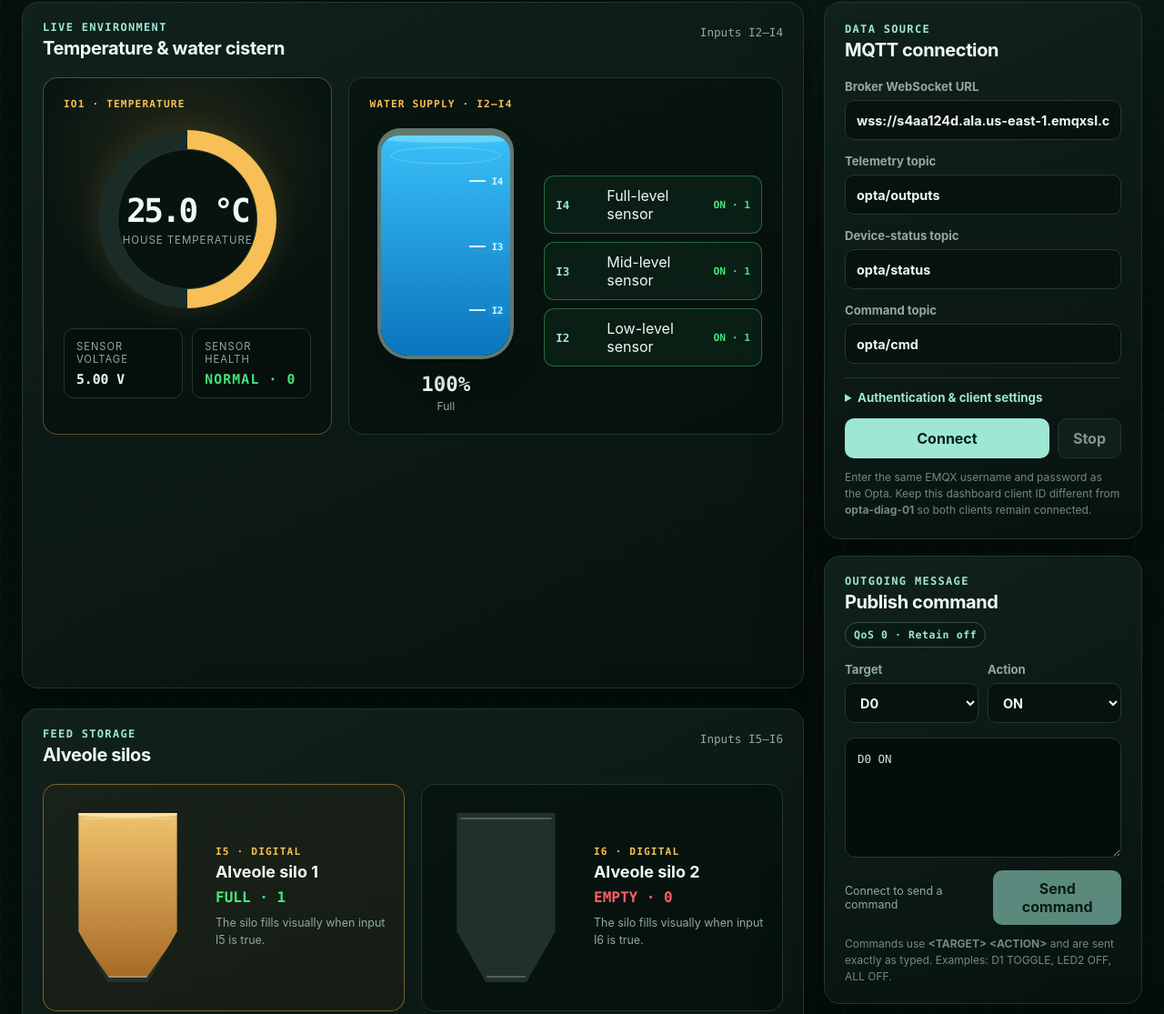
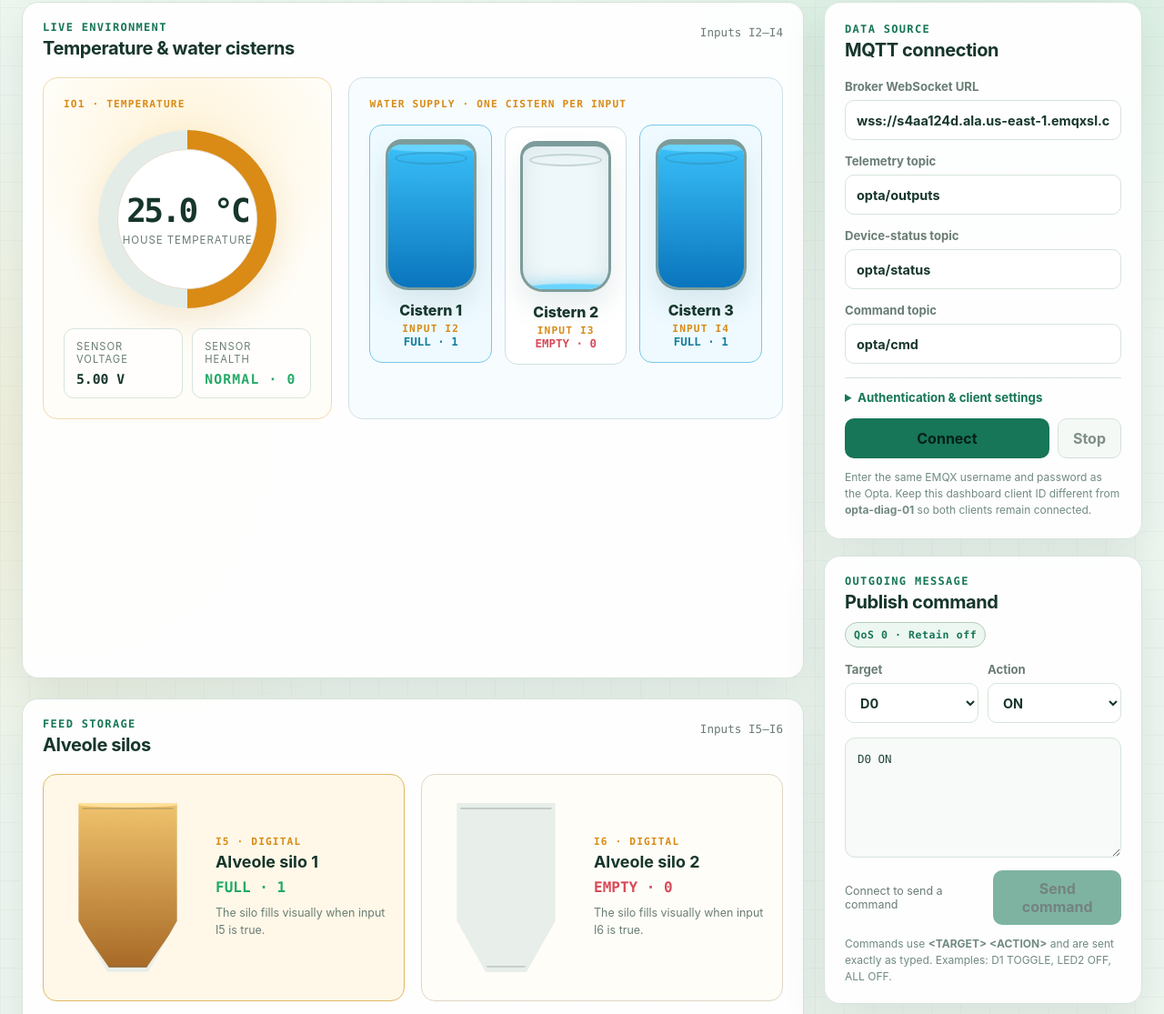
Before and after one commit to MahdiGU/MQTT-OPTA-Dashboard, a plain HTML site: page dist/index.html in a window 1280 px wide. Shown: the part 120-1235 px from the top of the page at 91% size. Drawn offline with Linux system fonts and the light colour scheme.

Commit message:
Brighten poultry dashboard and split cistern inputs

```diff
--- a/dist/index.html
+++ b/dist/index.html
@@ -3,7 +3,7 @@
 <head>
   <meta charset="UTF-8" />
   <meta name="viewport" content="width=device-width, initial-scale=1.0" />
-  <meta name="theme-color" content="#08110f" />
+  <meta name="theme-color" content="#eef6f0" />
   <meta name="description" content="A live MQTT poultry dashboard for temperature, cistern water level, and feed silos." />
   <title>Poultry Farm Monitor</title>
   <link rel="preconnect" href="https://unpkg.com" crossorigin />
@@ -11,19 +11,19 @@
   <script src="https://unpkg.com/mqtt@5.14.1/dist/mqtt.min.js"></script>
   <style>
     :root {
-      color-scheme: dark;
-      --bg: #06100e;
-      --surface: #0b1714;
-      --surface-2: #101f1b;
-      --line: #223832;
-      --line-bright: #345349;
-      --text: #eef8f4;
-      --muted: #91a9a1;
-      --mint: #9ee7d3;
-      --green: #45e57d;
-      --red: #ff5d66;
-      --amber: #f7bf55;
-      --shadow: 0 28px 70px rgba(0, 0, 0, .34);
+      color-scheme: light;
+      --bg: #eef6f0;
+      --surface: #ffffff;
+      --surface-2: #f6faf7;
+      --line: #d7e4da;
+      --line-bright: #b4cbbb;
+      --text: #17362b;
+      --muted: #6a7d74;
+      --mint: #167657;
+      --green: #24a967;
+      --red: #d84b58;
+      --amber: #d98b16;
+      --shadow: 0 18px 48px rgba(46, 81, 61, .11);
       font-family: Inter, ui-sans-serif, system-ui, -apple-system, BlinkMacSystemFont, "Segoe UI", sans-serif;
     }
 
@@ -33,11 +33,12 @@
       min-width: 320px;
       min-height: 100vh;
       background:
-        radial-gradient(circle at 86% 2%, rgba(46, 139, 112, .13), transparent 28rem),
-        linear-gradient(rgba(108, 177, 156, .035) 1px, transparent 1px),
-        linear-gradient(90deg, rgba(108, 177, 156, .035) 1px, transparent 1px),
+        radial-gradient(circle at 86% 2%, rgba(95, 196, 142, .19), transparent 30rem),
+        radial-gradient(circle at 5% 32%, rgba(255, 205, 103, .16), transparent 25rem),
+        linear-gradient(rgba(53, 118, 83, .045) 1px, transparent 1px),
+        linear-gradient(90deg, rgba(53, 118, 83, .045) 1px, transparent 1px),
         var(--bg);
-      background-size: auto, 32px 32px, 32px 32px, auto;
+      background-size: auto, auto, 32px 32px, 32px 32px, auto;
       color: var(--text);
     }
 
@@ -60,8 +61,8 @@
     .brand { display: flex; align-items: center; gap: 14px; }
     .mark {
       width: 42px; height: 42px; border: 1px solid var(--line-bright); border-radius: 12px;
-      display: grid; place-items: center; background: linear-gradient(145deg, #142822, #0a1512);
-      box-shadow: inset 0 1px 0 rgba(255,255,255,.04);
+      display: grid; place-items: center; background: linear-gradient(145deg, #ffffff, #e5f2e9);
+      box-shadow: 0 8px 20px rgba(39,101,68,.12);
     }
     .mark svg { width: 23px; height: 23px; }
     h1 { margin: 0; font-size: 1.06rem; letter-spacing: .08em; text-transform: uppercase; }
@@ -74,7 +75,7 @@
     .layout { display: grid; grid-template-columns: minmax(0, 1fr) 350px; gap: 22px; margin-top: 22px; }
     .main { min-width: 0; display: grid; gap: 22px; }
     .panel {
-      background: linear-gradient(155deg, rgba(17,33,29,.97), rgba(8,19,16,.98));
+      background: rgba(255,255,255,.94);
       border: 1px solid var(--line); border-radius: 18px; box-shadow: var(--shadow);
     }
     .panel-head { display: flex; justify-content: space-between; align-items: flex-start; gap: 16px; padding: 20px 22px 0; }
@@ -108,19 +109,19 @@
     .digital-inputs .led-grid { padding: 0; grid-template-columns: repeat(4, minmax(0, 1fr)); }
     .channel {
       min-height: 152px; padding: 16px; border: 1px solid var(--line); border-radius: 14px;
-      background: rgba(3, 12, 9, .52); display: flex; flex-direction: column; align-items: center;
+      background: #f7faf8; display: flex; flex-direction: column; align-items: center;
       justify-content: space-between; transition: border-color .2s ease, transform .2s ease, background .2s ease;
     }
     .channel:hover { transform: translateY(-2px); border-color: var(--line-bright); }
-    .channel.on { background: rgba(25, 73, 48, .22); border-color: rgba(69,229,125,.3); }
+    .channel.on { background: #e9f8ef; border-color: rgba(36,169,103,.38); }
     .led {
       width: 58px; height: 58px; border-radius: 50%; background: var(--red);
-      border: 7px solid #251315;
+      border: 7px solid #f3d8db;
       box-shadow: 0 0 0 1px rgba(255,93,102,.35), inset -8px -9px 13px rgba(89,0,5,.42), inset 5px 5px 10px rgba(255,255,255,.2), 0 0 22px rgba(255,93,102,.22);
       transition: background .18s ease, box-shadow .18s ease, border-color .18s ease;
     }
     .channel.on .led {
-      background: var(--green); border-color: #102b1a;
+      background: var(--green); border-color: #d5efdf;
       box-shadow: 0 0 0 1px rgba(69,229,125,.43), inset -8px -9px 13px rgba(0,79,27,.44), inset 5px 5px 10px rgba(255,255,255,.24), 0 0 26px rgba(69,229,125,.34);
     }
     .channel-name { font: 700 1rem ui-monospace, SFMono-Regular, Menlo, monospace; letter-spacing: .08em; }
@@ -128,44 +129,53 @@
     .channel.on .channel-value { color: var(--green); }
 
     .poultry-grid { display: grid; grid-template-columns: minmax(270px, .8fr) minmax(340px, 1.2fr); gap: 18px; padding: 20px 22px 22px; }
-    .temperature-card { padding: 22px; border: 1px solid rgba(247,191,85,.32); border-radius: 16px; background: radial-gradient(circle at 50% 25%, rgba(247,191,85,.12), transparent 50%), rgba(3,12,9,.5); }
+    .temperature-card { padding: 22px; border: 1px solid #efdbad; border-radius: 16px; background: radial-gradient(circle at 50% 25%, rgba(255,199,74,.2), transparent 52%), #fffdf7; }
     .temperature-card.fault { border-color: rgba(255,93,102,.52); }
-    .temperature-ring { width: 196px; height: 196px; margin: 22px auto; border-radius: 50%; display: grid; place-items: center; background: conic-gradient(var(--amber) 0 68%, #1b2b26 68% 100%); box-shadow: 0 0 34px rgba(247,191,85,.12); }
-    .temperature-core { width: 154px; height: 154px; border-radius: 50%; display: grid; place-items: center; text-align: center; background: #08130f; border: 1px solid var(--line); }
+    .temperature-ring { width: 196px; height: 196px; margin: 22px auto; border-radius: 50%; display: grid; place-items: center; background: conic-gradient(var(--amber) 0 68%, #e4ece7 68% 100%); box-shadow: 0 14px 36px rgba(184,126,22,.16); }
+    .temperature-core { width: 154px; height: 154px; border-radius: 50%; display: grid; place-items: center; text-align: center; background: #ffffff; border: 1px solid #e6ded0; }
     .temperature-value { font: 800 2.25rem ui-monospace, SFMono-Regular, Menlo, monospace; letter-spacing: -.07em; }
     .temperature-caption { margin-top: 5px; color: var(--muted); font-size: .72rem; letter-spacing: .08em; text-transform: uppercase; }
     .temperature-details { display: grid; grid-template-columns: 1fr 1fr; gap: 10px; }
-    .mini-stat { padding: 12px 13px; border: 1px solid var(--line); border-radius: 11px; background: rgba(4,13,10,.58); }
+    .mini-stat { padding: 12px 13px; border: 1px solid var(--line); border-radius: 11px; background: rgba(255,255,255,.78); }
     .mini-stat strong { display: block; margin-top: 6px; font: 750 .92rem ui-monospace, SFMono-Regular, Menlo, monospace; }
 
-    .water-card { padding: 22px; border: 1px solid var(--line); border-radius: 16px; background: rgba(3,12,9,.5); }
+    .water-card { padding: 22px; border: 1px solid #cfe1e7; border-radius: 16px; background: #f7fcff; }
     .vessel-layout { display: grid; grid-template-columns: minmax(150px, .7fr) minmax(180px, 1fr); align-items: center; gap: 24px; margin-top: 20px; }
-    .tank { position: relative; width: 150px; height: 254px; margin: 0 auto; overflow: hidden; border: 4px solid #617871; border-top-width: 8px; border-radius: 25px 25px 35px 35px; background: rgba(2,10,13,.72); box-shadow: inset 0 0 30px rgba(0,0,0,.4), 0 20px 35px rgba(0,0,0,.2); }
-    .tank::before { content: ""; position: absolute; z-index: 3; inset: 12px 10px auto; height: 16px; border-radius: 50%; border: 2px solid rgba(214,240,235,.2); }
+    .tank { position: relative; width: 150px; height: 254px; margin: 0 auto; overflow: hidden; border: 4px solid #7c9c9b; border-top-width: 8px; border-radius: 25px 25px 35px 35px; background: #eef7f9; box-shadow: inset 0 0 25px rgba(70,119,127,.13), 0 16px 30px rgba(60,109,117,.12); }
+    .tank::before { content: ""; position: absolute; z-index: 3; inset: 12px 10px auto; height: 16px; border-radius: 50%; border: 2px solid rgba(47,88,92,.2); }
     .water-fill { position: absolute; inset: auto 0 0; height: 0%; background: linear-gradient(180deg, #39bff8, #0a75bd); transition: height .7s cubic-bezier(.22,.85,.3,1); }
     .water-fill::before { content: ""; position: absolute; left: -12%; top: -8px; width: 124%; height: 18px; border-radius: 50%; background: #68d4ff; box-shadow: 0 0 18px rgba(74,198,250,.58); animation: ripple 3s ease-in-out infinite; }
     @keyframes ripple { 50% { transform: translateX(6px) scaleY(.72); } }
     .level-marker { position: absolute; z-index: 4; right: 8px; display: flex; align-items: center; gap: 7px; color: #768a84; font: 700 .65rem ui-monospace, SFMono-Regular, Menlo, monospace; }
     .level-marker::before { content: ""; width: 18px; height: 2px; background: currentColor; }
-    .level-marker.on { color: #d9f7ff; text-shadow: 0 0 8px #3ac5ff; }
+    .level-marker.on { color: #106a95; text-shadow: 0 0 8px rgba(58,197,255,.35); }
     .level-high { top: 18%; } .level-mid { top: 48%; } .level-low { top: 77%; }
     .vessel-reading { text-align: center; margin-top: 14px; }
     .vessel-reading strong { display: block; font: 800 1.4rem ui-monospace, SFMono-Regular, Menlo, monospace; }
     .vessel-reading span { color: var(--muted); font-size: .76rem; }
     .sensor-list { display: grid; gap: 9px; }
-    .sensor-row { display: grid; grid-template-columns: 46px 1fr auto; align-items: center; gap: 10px; padding: 11px 12px; border: 1px solid var(--line); border-radius: 11px; color: var(--muted); background: rgba(4,13,10,.52); transition: .25s ease; }
-    .sensor-row.on { border-color: rgba(69,229,125,.38); color: var(--text); background: rgba(25,73,48,.22); }
+    .sensor-row { display: grid; grid-template-columns: 46px 1fr auto; align-items: center; gap: 10px; padding: 11px 12px; border: 1px solid var(--line); border-radius: 11px; color: var(--muted); background: #fff; transition: .25s ease; }
+    .sensor-row.on { border-color: rgba(36,169,103,.38); color: var(--text); background: #ebf8f0; }
+
+    .cistern-grid { display: grid; grid-template-columns: repeat(3, minmax(0, 1fr)); gap: 14px; margin-top: 18px; }
+    .cistern-card { padding: 15px 10px; border: 1px solid #cfdee2; border-radius: 14px; text-align: center; background: #fff; transition: border-color .3s ease, background .3s ease, transform .3s ease; }
+    .cistern-card.full { border-color: #79c8e7; background: #eefaff; transform: translateY(-2px); }
+    .cistern-card .tank { width: 100px; height: 166px; border-width: 3px; border-top-width: 6px; border-radius: 18px 18px 25px 25px; }
+    .cistern-card .tank::before { inset: 8px 7px auto; height: 10px; }
+    .cistern-title { margin: 12px 0 4px; font-weight: 780; }
+    .cistern-state { color: var(--red); font: 800 .78rem ui-monospace, SFMono-Regular, Menlo, monospace; }
+    .cistern-card.full .cistern-state { color: #137e9e; }
     .sensor-key { color: var(--mint); font: 800 .78rem ui-monospace, SFMono-Regular, Menlo, monospace; }
     .sensor-bit { color: var(--red); font: 750 .7rem ui-monospace, SFMono-Regular, Menlo, monospace; }
     .sensor-row.on .sensor-bit { color: var(--green); }
 
     .silo-grid { display: grid; grid-template-columns: 1fr 1fr; gap: 18px; padding: 20px 22px 22px; }
-    .silo-card { display: grid; grid-template-columns: 145px 1fr; align-items: center; gap: 24px; min-height: 250px; padding: 20px; border: 1px solid var(--line); border-radius: 15px; background: rgba(3,12,9,.5); }
-    .silo { position: relative; width: 132px; height: 186px; margin: 0 auto; overflow: hidden; clip-path: polygon(9% 0,91% 0,91% 70%,67% 100%,33% 100%,9% 70%); background: #20302b; }
-    .silo::after { content: ""; position: absolute; inset: 5px; clip-path: inherit; border: 2px solid rgba(214,240,235,.25); pointer-events: none; }
+    .silo-card { display: grid; grid-template-columns: 145px 1fr; align-items: center; gap: 24px; min-height: 250px; padding: 20px; border: 1px solid #dfd6c6; border-radius: 15px; background: #fffdf8; }
+    .silo { position: relative; width: 132px; height: 186px; margin: 0 auto; overflow: hidden; clip-path: polygon(9% 0,91% 0,91% 70%,67% 100%,33% 100%,9% 70%); background: #e8eee9; }
+    .silo::after { content: ""; position: absolute; inset: 5px; clip-path: inherit; border: 2px solid rgba(72,91,79,.23); pointer-events: none; }
     .feed-fill { position: absolute; inset: auto 5px 5px; height: 0%; clip-path: polygon(0 0,100% 0,100% 69%,67% 100%,33% 100%,0 69%); background: linear-gradient(180deg,#f2c56f,#a86a27); transition: height .7s cubic-bezier(.22,.85,.3,1); }
     .feed-fill::before { content: ""; position: absolute; inset: 0 0 auto; height: 10px; border-radius: 50%; background: #ffe09a; }
-    .silo-card.full { border-color: rgba(247,191,85,.42); background: rgba(92,58,18,.12); }
+    .silo-card.full { border-color: #e0b867; background: #fff8e8; }
     .silo-copy h3 { margin: 5px 0 8px; font-size: 1.12rem; }
     .silo-state { color: var(--red); font: 800 1rem ui-monospace, SFMono-Regular, Menlo, monospace; }
     .silo-card.full .silo-state { color: var(--green); }
@@ -178,7 +188,7 @@
     .form { display: grid; gap: 15px; margin-top: 20px; }
     label { display: grid; gap: 7px; color: var(--muted); font-size: .82rem; font-weight: 650; }
     input, select {
-      width: 100%; border: 1px solid var(--line); border-radius: 10px; background: #07110f; color: var(--text);
+      width: 100%; border: 1px solid var(--line); border-radius: 10px; background: #ffffff; color: var(--text);
       padding: 11px 12px; font-size: .9rem; min-height: 44px;
     }
     input::placeholder { color: #60746d; }
@@ -193,22 +203,22 @@
       color: #052019; background: var(--mint); transition: transform .15s ease, filter .15s ease;
     }
     .button:hover { filter: brightness(1.08); transform: translateY(-1px); }
-    .button.secondary { color: var(--text); background: #152a24; border: 1px solid var(--line-bright); }
+    .button.secondary { color: var(--text); background: #eef5f0; border: 1px solid var(--line-bright); }
     .button:disabled { opacity: .55; cursor: not-allowed; transform: none; }
     .note { margin: 12px 0 0; color: #718a82; font-size: .75rem; line-height: 1.5; }
 
     .telemetry { padding: 20px 22px; }
     .metric-grid { display: grid; grid-template-columns: 1fr 1fr; gap: 10px; margin-top: 17px; }
-    .metric { padding: 13px; border: 1px solid var(--line); border-radius: 11px; background: rgba(4,13,10,.48); }
+    .metric { padding: 13px; border: 1px solid var(--line); border-radius: 11px; background: #f7faf8; }
     .metric-label { color: var(--muted); font-size: .73rem; text-transform: uppercase; letter-spacing: .08em; }
     .metric-value { margin-top: 7px; font: 700 1.13rem ui-monospace, SFMono-Regular, Menlo, monospace; }
     .timestamp { margin-top: 12px; color: var(--muted); font-size: .79rem; }
 
     .payload-panel, .publish-panel { padding: 20px 22px; }
-    .delivery-spec { display: inline-flex; margin-top: 10px; padding: 6px 9px; border: 1px solid var(--line-bright); border-radius: 999px; color: var(--mint); background: rgba(8, 25, 20, .72); font: 700 .72rem ui-monospace, SFMono-Regular, Menlo, monospace; letter-spacing: .05em; }
+    .delivery-spec { display: inline-flex; margin-top: 10px; padding: 6px 9px; border: 1px solid var(--line-bright); border-radius: 999px; color: var(--mint); background: #edf7f1; font: 700 .72rem ui-monospace, SFMono-Regular, Menlo, monospace; letter-spacing: .05em; }
     .command-builder { display: grid; grid-template-columns: 1fr 1fr; gap: 10px; margin-top: 16px; }
     .payload {
-      width: 100%; min-height: 132px; resize: vertical; margin-top: 16px; color: #c5e9df; background: #050d0b;
+      width: 100%; min-height: 132px; resize: vertical; margin-top: 16px; color: #24473b; background: #f7faf8;
       border: 1px solid var(--line); border-radius: 11px; padding: 13px; font: .78rem/1.55 ui-monospace, SFMono-Regular, Menlo, monospace;
     }
     .payload-actions { display: flex; justify-content: space-between; align-items: center; gap: 12px; margin-top: 10px; }
@@ -237,6 +247,7 @@
       .analog-metrics { grid-template-columns: 1fr; }
       .poultry-grid, .silo-grid { padding-left: 16px; padding-right: 16px; }
       .vessel-layout, .silo-card { grid-template-columns: 1fr; }
+      .cistern-grid { grid-template-columns: 1fr; }
       .silo-copy { text-align: center; }
       .channel { min-height: 132px; }
       .led { width: 50px; height: 50px; }
@@ -262,7 +273,7 @@
     <div class="layout">
       <main class="main">
         <section class="panel" aria-labelledby="overviewTitle">
-          <div class="panel-head"><div><div class="eyebrow">Live environment</div><h2 id="overviewTitle">Temperature &amp; water cistern</h2></div><div class="count">Inputs I2–I4</div></div>
+          <div class="panel-head"><div><div class="eyebrow">Live environment</div><h2 id="overviewTitle">Temperature &amp; water cisterns</h2></div><div class="count">Inputs I2–I4</div></div>
           <div class="poultry-grid">
             <article class="temperature-card" id="lampCard" aria-label="Poultry-house temperature sensor, normal">
               <div class="sensor-tag">IO1 · Temperature</div>
@@ -275,22 +286,20 @@
               </div>
             </article>
 
-            <article class="water-card" aria-label="Water cistern level">
-              <div class="sensor-tag">Water supply · I2–I4</div>
-              <div class="vessel-layout">
-                <div>
-                  <div class="tank" id="waterTank">
-                    <div class="water-fill" id="waterFill"></div>
-                    <div class="level-marker level-high" id="marker-I4">I4</div>
-                    <div class="level-marker level-mid" id="marker-I3">I3</div>
-                    <div class="level-marker level-low" id="marker-I2">I2</div>
-                  </div>
-                  <div class="vessel-reading"><strong id="waterPercent">0%</strong><span id="waterState">Empty</span></div>
+            <article class="water-card" aria-label="Three water cisterns">
+              <div class="sensor-tag">Water supply · One cistern per input</div>
+              <div class="cistern-grid">
+                <div class="cistern-card" id="cisternCard-I2" aria-label="Cistern 1 is empty">
+                  <div class="tank"><div class="water-fill" id="waterFill-I2"></div></div>
+                  <div class="cistern-title">Cistern 1</div><div class="sensor-tag">Input I2</div><div class="cistern-state" id="cisternState-I2">EMPTY · 0</div>
                 </div>
-                <div class="sensor-list">
-                  <div class="sensor-row" id="sensor-I4"><span class="sensor-key">I4</span><span>Full-level sensor</span><span class="sensor-bit">OFF · 0</span></div>
-                  <div class="sensor-row" id="sensor-I3"><span class="sensor-key">I3</span><span>Mid-level sensor</span><span class="sensor-bit">OFF · 0</span></div>
-                  <div class="sensor-row" id="sensor-I2"><span class="sensor-key">I2</span><span>Low-level sensor</span><span class="sensor-bit">OFF · 0</span></div>
+                <div class="cistern-card" id="cisternCard-I3" aria-label="Cistern 2 is empty">
+                  <div class="tank"><div class="water-fill" id="waterFill-I3"></div></div>
+                  <div class="cistern-title">Cistern 2</div><div class="sensor-tag">Input I3</div><div class="cistern-state" id="cisternState-I3">EMPTY · 0</div>
+                </div>
+                <div class="cistern-card" id="cisternCard-I4" aria-label="Cistern 3 is empty">
+                  <div class="tank"><div class="water-fill" id="waterFill-I4"></div></div>
+                  <div class="cistern-title">Cistern 3</div><div class="sensor-tag">Input I4</div><div class="cistern-state" id="cisternState-I4">EMPTY · 0</div>
                 </div>
               </div>
             </article>
@@ -370,7 +379,7 @@
 
         <section class="panel payload-panel" aria-labelledby="payloadTitle">
           <div class="eyebrow">Test bench</div><h2 id="payloadTitle">Payload simulator</h2>
-          <textarea class="payload" id="payload" spellcheck="false" aria-label="JSON payload">{"seq":12,"up_s":345,"rssi":-45,"outputs":{"D0":0,"D1":1,"D2":0,"D3":0},"leds":{"L0":1,"L1":0,"L2":0,"L3":0},"i1":{"volts":5.00,"temp_c":25.0,"fault":0},"inputs":{"I2":1,"I3":1,"I4":1,"I5":1,"I6":0,"I7":0,"I8":0}}</textarea>
+          <textarea class="payload" id="payload" spellcheck="false" aria-label="JSON payload">{"seq":12,"up_s":345,"rssi":-45,"outputs":{"D0":0,"D1":1,"D2":0,"D3":0},"leds":{"L0":1,"L1":0,"L2":0,"L3":0},"i1":{"volts":5.00,"temp_c":25.0,"fault":0},"inputs":{"I2":1,"I3":0,"I4":1,"I5":1,"I6":0,"I7":0,"I8":0}}</textarea>
           <div class="payload-actions"><span class="message" id="message" aria-live="polite"></span><button class="button secondary" id="applyPayload" type="button">Apply payload</button></div>
         </section>
       </aside>
@@ -381,14 +390,13 @@
     const OUTPUT_KEYS = ["D0", "D1", "D2", "D3"];
     const LED_KEYS = ["L0", "L1", "L2", "L3"];
     const INPUT_KEYS = ["I2", "I3", "I4", "I5", "I6", "I7", "I8"];
-    const sample = { seq: 12, up_s: 345, rssi: -45, outputs: { D0: 0, D1: 1, D2: 0, D3: 0 }, leds: { L0: 1, L1: 0, L2: 0, L3: 0 }, i1: { volts: 5.00, temp_c: 25.0, fault: 0 }, inputs: { I2: 1, I3: 1, I4: 1, I5: 1, I6: 0, I7: 0, I8: 0 } };
+    const sample = { seq: 12, up_s: 345, rssi: -45, outputs: { D0: 0, D1: 1, D2: 0, D3: 0 }, leds: { L0: 1, L1: 0, L2: 0, L3: 0 }, i1: { volts: 5.00, temp_c: 25.0, fault: 0 }, inputs: { I2: 1, I3: 0, I4: 1, I5: 1, I6: 0, I7: 0, I8: 0 } };
     const state = { payload: sample, messages: 1, published: 0, client: null };
 
     const $ = (id) => document.getElementById(id);
     const els = {
       outputs: $("outputs"), leds: $("leds"), outputCount: $("outputCount"), ledCount: $("ledCount"),
       seq: $("seq"), uptime: $("uptime"), rssi: $("rssi"), messages: $("messages"), deviceStatus: $("deviceStatus"), timestamp: $("timestamp"), lampCard: $("lampCard"), lampVoltage: $("lampVoltage"), lampTemperature: $("lampTemperature"), lampFault: $("lampFault"), temperatureRing: $("temperatureRing"),
-      waterFill: $("waterFill"), waterPercent: $("waterPercent"), waterState: $("waterState"),
       message: $("message"), payload: $("payload"), form: $("connectionForm"), broker: $("broker"), receiveTopic: $("receiveTopic"), statusTopic: $("statusTopic"), sendTopic: $("sendTopic"),
       username: $("username"), password: $("password"), clientId: $("clientId"), connect: $("connectButton"),
       disconnect: $("disconnectButton"), statusDot: $("statusDot"), connectionText: $("connectionText"),
@@ -458,23 +466,17 @@
       els.lampFault.textContent = hasFault ? "FAULT · 1" : "NORMAL · 0";
       els.lampCard.classList.toggle("fault", hasFault);
       els.lampCard.setAttribute("aria-label", `Poultry-house temperature ${lamp.temp_c.toFixed(1)} degrees Celsius, sensor ${hasFault ? "fault" : "normal"}`);
-      els.temperatureRing.style.background = `conic-gradient(${hasFault ? "var(--red)" : "var(--amber)"} 0 ${temperatureProgress}%, #1b2b26 ${temperatureProgress}% 100%)`;
+      els.temperatureRing.style.background = `conic-gradient(${hasFault ? "var(--red)" : "var(--amber)"} 0 ${temperatureProgress}%, #e4ece7 ${temperatureProgress}% 100%)`;
     }
 
     function renderPoultry(inputs) {
-      ["I2", "I3", "I4"].forEach((key) => {
-        const on = inputs[key] === 1;
-        const row = $(`sensor-${key}`);
-        row.classList.toggle("on", on);
-        row.querySelector(".sensor-bit").textContent = on ? "ON · 1" : "OFF · 0";
-        $(`marker-${key}`).classList.toggle("on", on);
+      ["I2", "I3", "I4"].forEach((key, index) => {
+        const full = inputs[key] === 1;
+        $(`cisternCard-${key}`).classList.toggle("full", full);
+        $(`waterFill-${key}`).style.height = full ? "100%" : "0%";
+        $(`cisternState-${key}`).textContent = full ? "FULL · 1" : "EMPTY · 0";
+        $(`cisternCard-${key}`).setAttribute("aria-label", `Cistern ${index + 1} is ${full ? "full" : "empty"}`);
       });
-      const waterLevel = inputs.I4 === 1 ? 100 : inputs.I3 === 1 ? 67 : inputs.I2 === 1 ? 33 : 0;
-      const waterLabel = waterLevel === 100 ? "Full" : waterLevel === 67 ? "Medium" : waterLevel === 33 ? "Low" : "Empty";
-      els.waterFill.style.height = `${waterLevel}%`;
-      els.waterPercent.textContent = `${waterLevel}%`;
-      els.waterState.textContent = waterLabel;
-      $("waterTank").setAttribute("aria-label", `Water cistern ${waterLabel.toLowerCase()}, ${waterLevel} percent`);
 
       ["I5", "I6"].forEach((key, index) => {
         const full = inputs[key] === 1;
```
Also changed, not shown: README.md.
